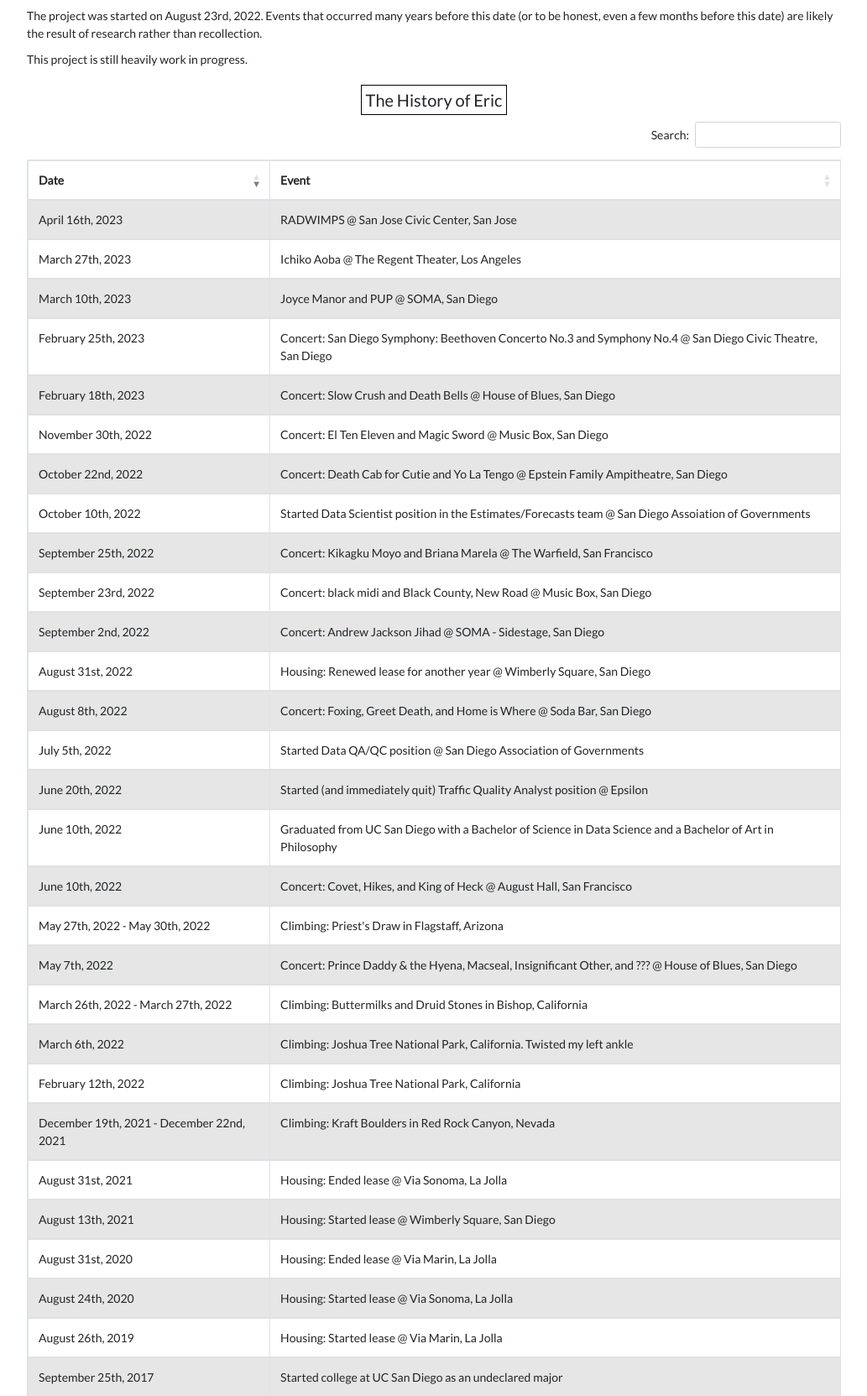
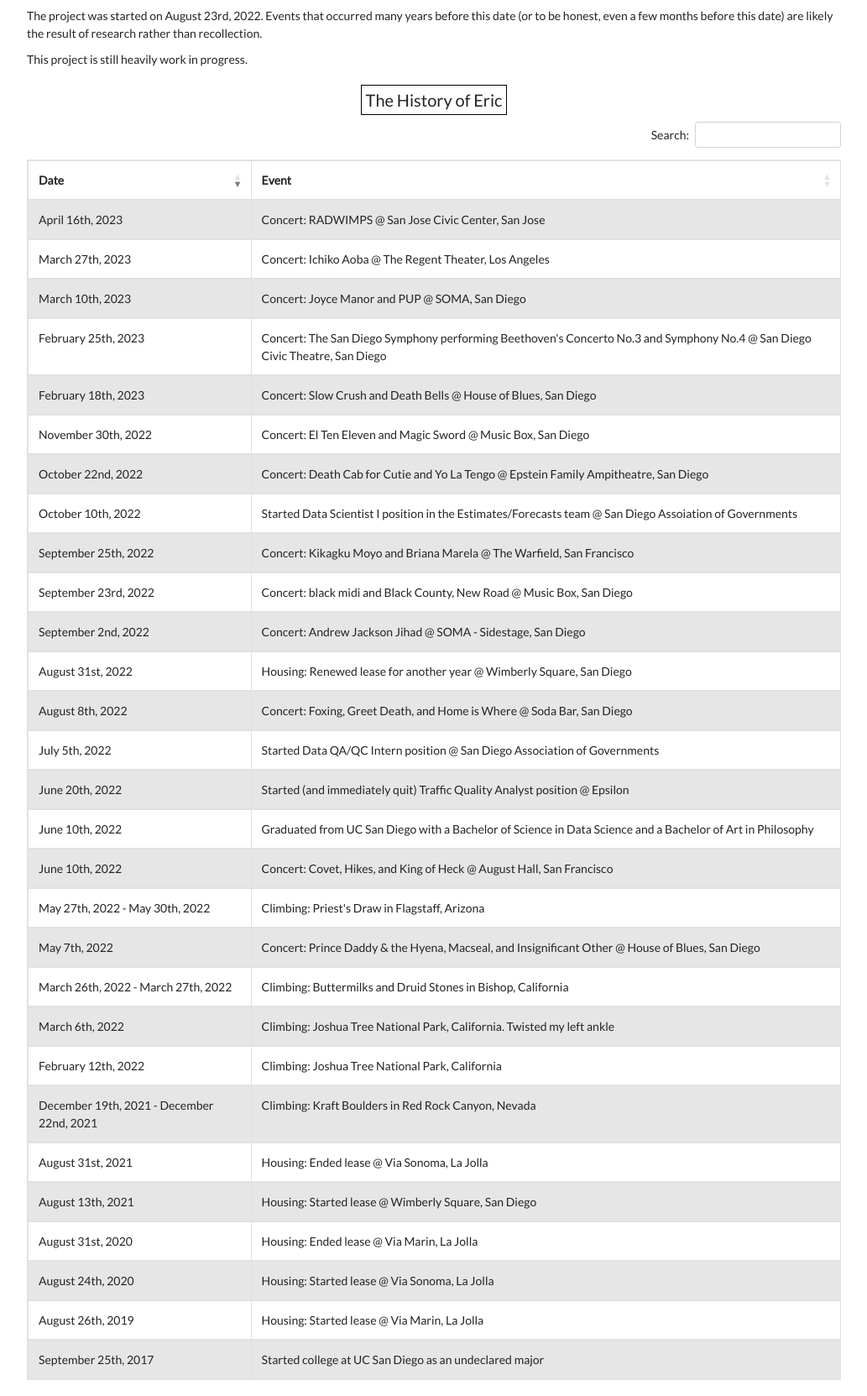
Before and after one commit to twigtheoracle/twigtheoracle.com, a Django app: page /projects/timeline in a window 1280 px wide. Shown: the part 158-1821 px from the top of the page at 84% size, without its empty margins (123-1156 px from the left). Run offline with Django 3.2, Linux system fonts and the light colour scheme; some libraries are stand-ins or nearby versions.

Commit message:
Update timeline.html

```diff
--- a/website/mysite/templates/projects/timeline.html
+++ b/website/mysite/templates/projects/timeline.html
@@ -44,19 +44,19 @@
             <tbody>
                 <tr>
                     <td><span>20230416</span>April 16th, 2023</td>
-                    <td>RADWIMPS @ San Jose Civic Center, San Jose</td>
+                    <td>Concert: RADWIMPS @ San Jose Civic Center, San Jose</td>
                 </tr>
                 <tr>
                     <td><span>20230327</span>March 27th, 2023</td>
-                    <td>Ichiko Aoba @ The Regent Theater, Los Angeles</td>
+                    <td>Concert: Ichiko Aoba @ The Regent Theater, Los Angeles</td>
                 </tr>
                 <tr>
                     <td><span>20230310</span>March 10th, 2023</td>
-                    <td>Joyce Manor and PUP @ SOMA, San Diego</td>
+                    <td>Concert: Joyce Manor and PUP @ SOMA, San Diego</td>
                 </tr>
                 <tr>
                     <td><span>20230225</span>February 25th, 2023</td>
-                    <td>Concert: San Diego Symphony: Beethoven Concerto No.3 and Symphony No.4 @ San Diego Civic Theatre, San Diego</td>
+                    <td>Concert: The San Diego Symphony performing Beethoven's Concerto No.3 and Symphony No.4 @ San Diego Civic Theatre, San Diego</td>
                 </tr>
                 <tr>
                     <td><span>20230218</span>February 18th, 2023</td>
@@ -72,7 +72,7 @@
                 </tr>
                 <tr>
                     <td><span>20221010</span>October 10th, 2022</td>
-                    <td>Started Data Scientist position in the Estimates/Forecasts team @ San Diego Assoiation of Governments</td>
+                    <td>Started Data Scientist I position in the Estimates/Forecasts team @ San Diego Assoiation of Governments</td>
                 </tr>
                 <tr>
                     <td><span>20220925</span>September 25th, 2022</td>
@@ -96,7 +96,7 @@
                 </tr>
                 <tr>
                     <td><span>20220705</span>July 5th, 2022</td>
-                    <td>Started Data QA/QC position @ San Diego Association of Governments</td>
+                    <td>Started Data QA/QC Intern position @ San Diego Association of Governments</td>
                 </tr>
                 <tr>
                     <td><span>20220620</span>June 20th, 2022</td>
@@ -116,7 +116,7 @@
                 </tr>
                 <tr>
                     <td><span>20220507</span>May 7th, 2022</td>
-                    <td>Concert: Prince Daddy & the Hyena, Macseal, Insignificant Other, and ??? @ House of Blues, San Diego</td>
+                    <td>Concert: Prince Daddy & the Hyena, Macseal, and Insignificant Other @ House of Blues, San Diego</td>
                 </tr>
                 <tr>
                     <td><span>20220326</span>March 26th, 2022 - March 27th, 2022</td>
```
